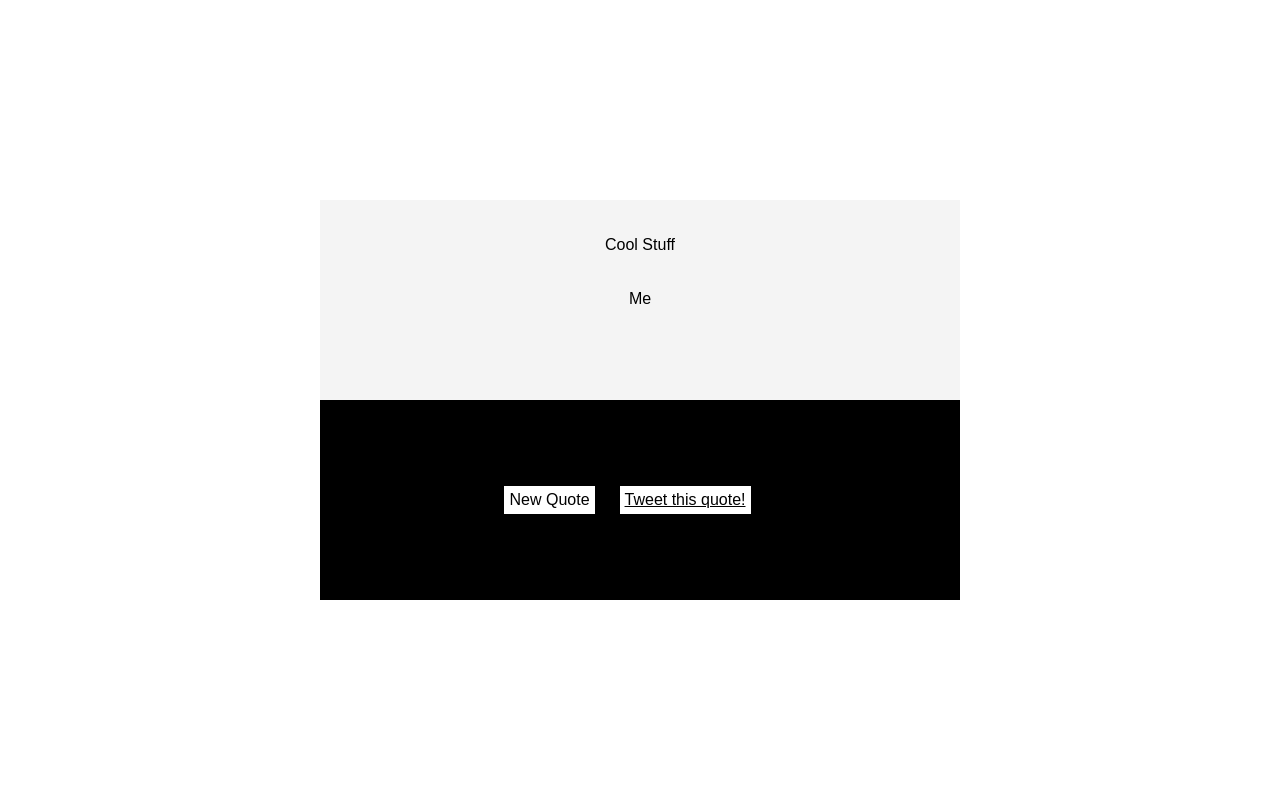
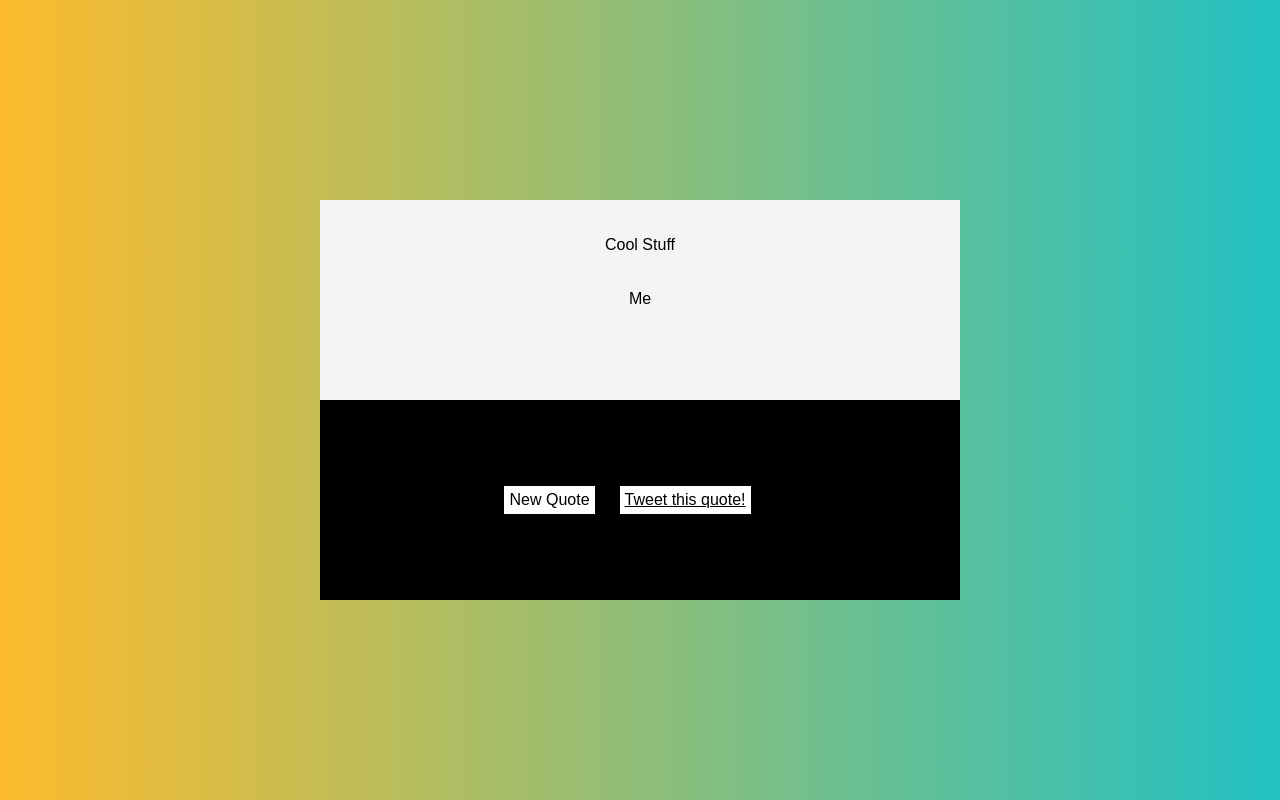
Before and after one commit to petercr/Random-Quote-Machine, a React (Create React App) app in the folder random-quote/: page / in a window 1280 px wide. Built offline with nearby package versions, Linux system fonts and the light colour scheme; no server answers.

Commit message:
changed this.background to className & included in render

```diff
--- a/random-quote/src/App.js
+++ b/random-quote/src/App.js
@@ -8,7 +8,7 @@ class App extends Component  {
     this.state = {
       quote: "Cool Stuff",
       author: "Me",
-      background: 1
+      background: "bg1"
     };
     this.getQuote = this.getQuote.bind(this);
     this.tweetQuote = this.tweetQuote.bind(this);
@@ -50,7 +50,7 @@ class App extends Component  {
   }
 
   changeBg() {
-
+    console.log(this.background);
   }
 
   componentDidMount() {
@@ -61,7 +61,7 @@ class App extends Component  {
 
   render() {
     return (
-      <div id="quote-box">
+      <div id="quote-box" className={this.state.background} >
         <div className="top-section">
           <p id="text">{this.state.quote}</p>
           <p id="author">{this.state.author}</p>
```
